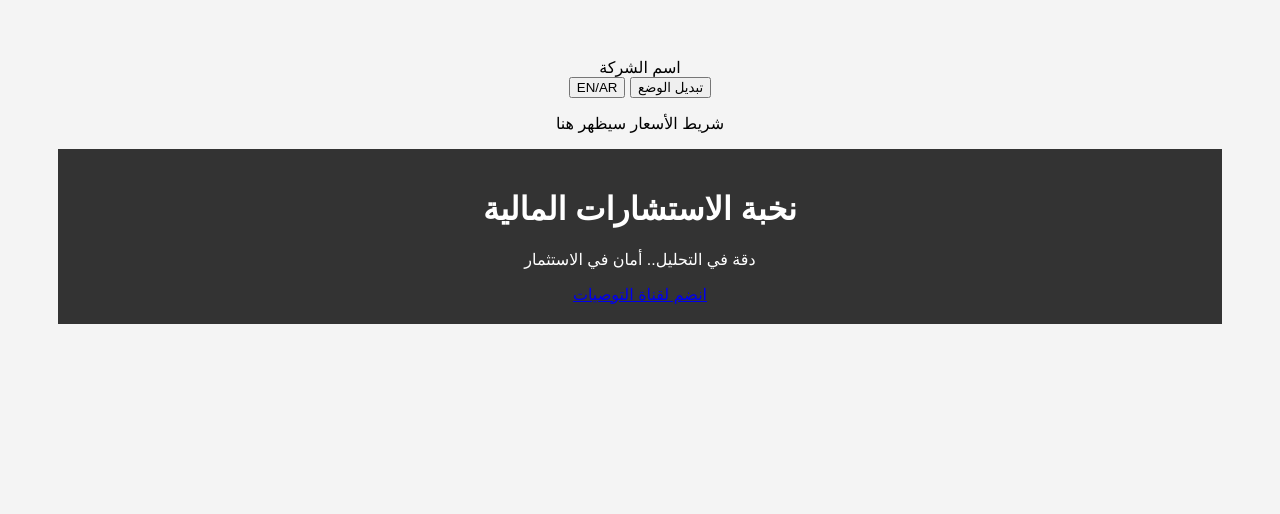
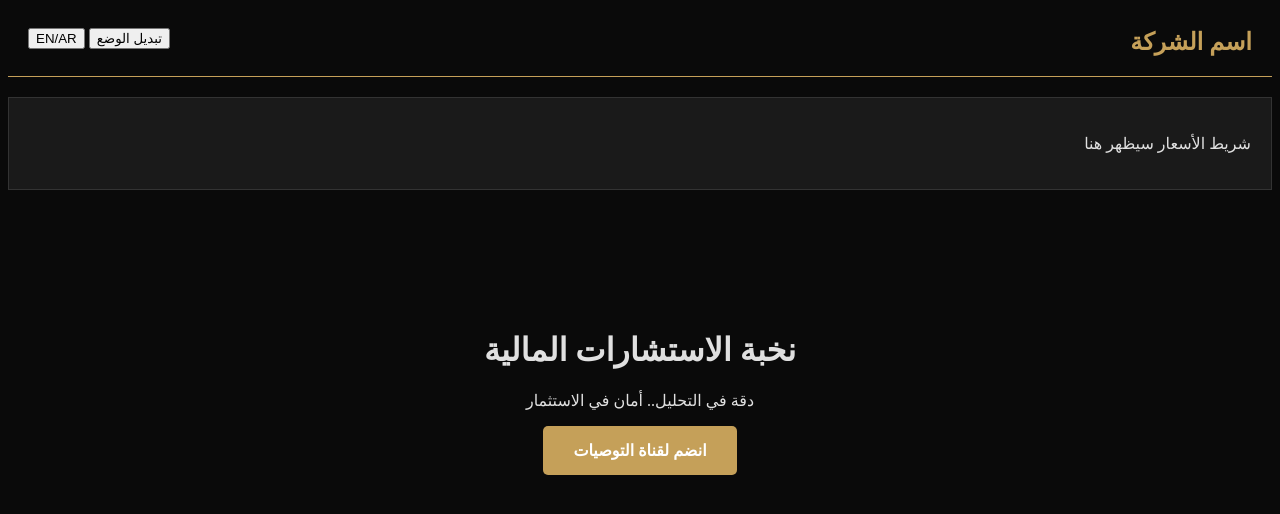
Before and after one commit to ahmed26ar/my-company, a plain HTML site: page index.html in a window 1280 px wide. Drawn offline with Linux system fonts and the light colour scheme.

Commit message:
Update style.css

```diff
--- a/style.css
+++ b/style.css
@@ -1,11 +1,23 @@
-body {
-    font-family: Arial, sans-serif;
-    text-align: center;
-    background-color: #f4f4f4;
-    padding: 50px;
+:root {
+    --bg-dark: #0a0a0a;
+    --text-dark: #e0e0e0;
+    --gold: #c5a059;
+    --bg-light: #ffffff;
+    --text-light: #333;
 }
-header {
-    background: #333;
-    color: white;
-    padding: 20px;
+
+body.dark-mode { background-color: var(--bg-dark); color: var(--text-dark); }
+body.light-mode { background-color: var(--bg-light); color: var(--text-light); }
+
+nav { display: flex; justify-content: space-between; padding: 20px; border-bottom: 1px solid var(--gold); }
+.logo { font-size: 24px; font-weight: bold; color: var(--gold); }
+
+header { text-align: center; padding: 100px 20px; }
+.cta-button {
+    display: inline-block; padding: 15px 30px; background-color: var(--gold);
+    color: white; text-decoration: none; border-radius: 5px; font-weight: bold;
+    transition: transform 0.3s;
 }
+.cta-button:hover { transform: scale(1.05); }
+
+.ticker-container { padding: 20px; background: #1a1a1a; margin: 20px 0; border: 1px solid #333; }
```
